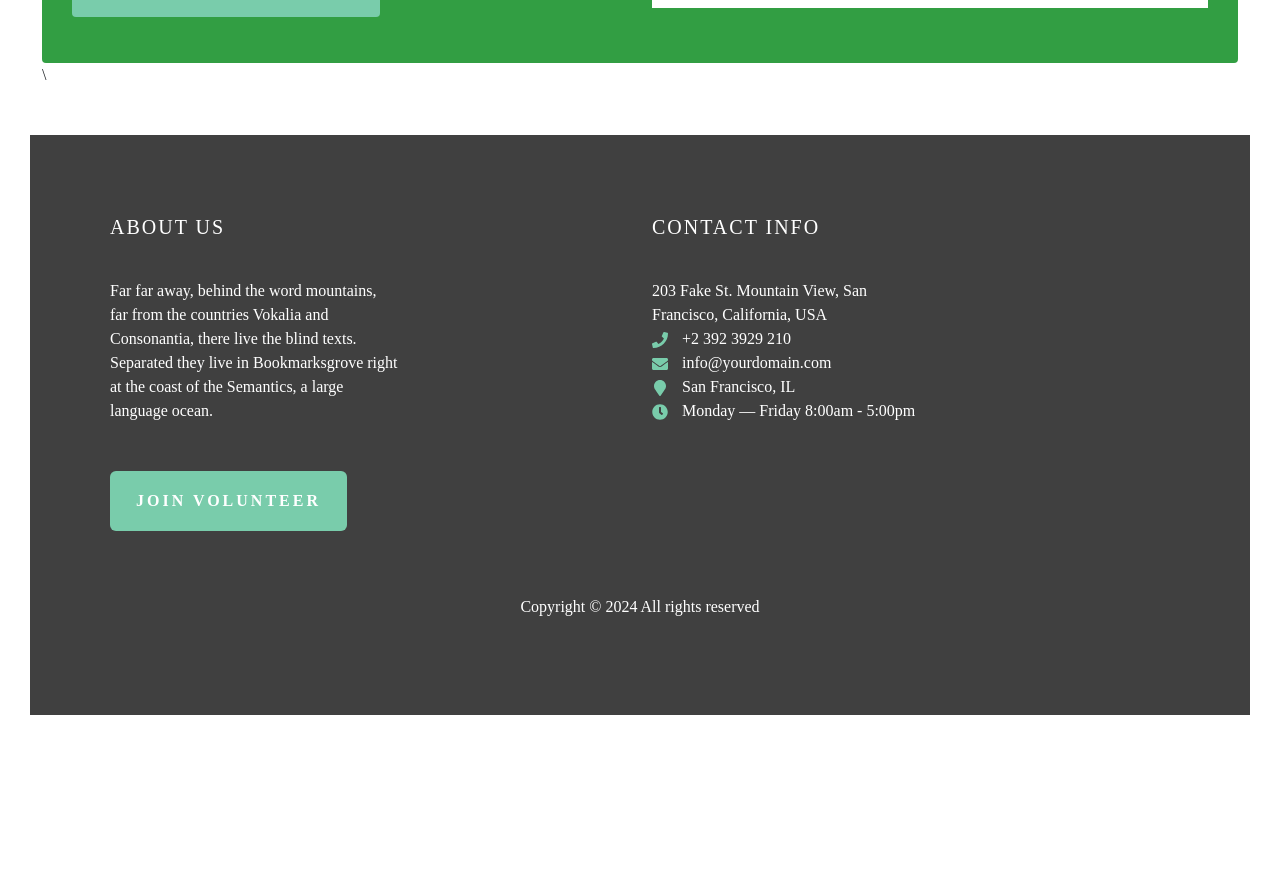
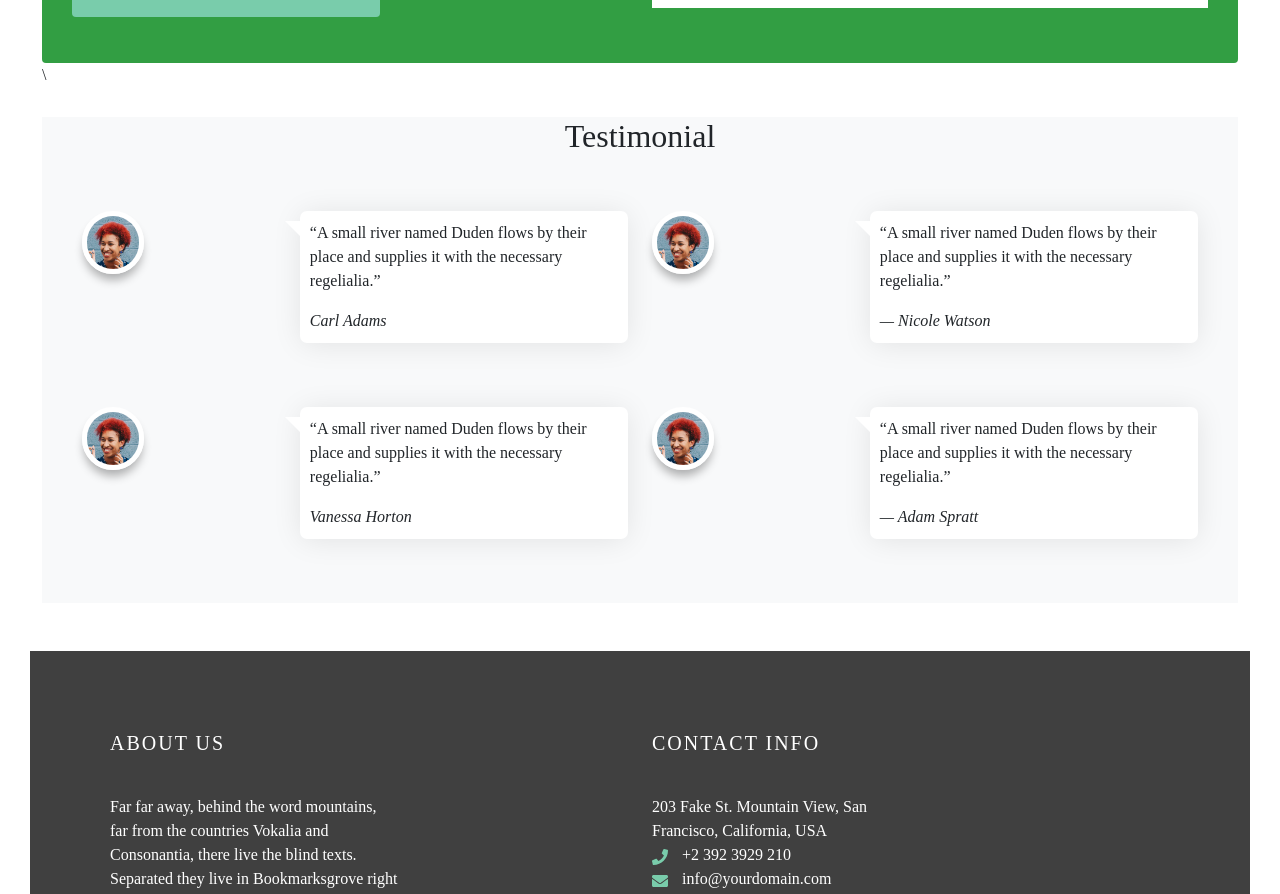
Before and after one commit to Highzik/adamDonation, a React (Vite) app: page /donate in a window 1280 px wide. Shown: the part 1918-2812 px from the top of the page. Before the commit the page ends 2663 px from the top, so only its background shows below. Built offline with nearby package versions, Linux system fonts and the light colour scheme; a web font is replaced by a local one.

Commit message:
trying to work on the testimonia page

```diff
--- a/src/pages/Donate.jsx
+++ b/src/pages/Donate.jsx
@@ -172,7 +172,7 @@ export default function Donate() {
       {/* This is the testimony section */}
 
 
-      {/* <div class="site-section bg-light">
+      <div class="site-section bg-light">
                 <div class="container">
                     <div class="row mb-5">
                     <div class="col-md-12 text-center">
@@ -226,7 +226,7 @@ export default function Donate() {
                     </div>
                     </div>
                     </div>
-                </div> */}
+                </div>
     </div>
   )
 }
--- a/src/styles/donate.css
+++ b/src/styles/donate.css
@@ -47,3 +47,49 @@
   width: 30%;
   border-radius: 100%
 }
+
+
+
+
+
+
+
+/* The css code is for the testimon side  */
+
+
+
+
+
+.block-47 .block-47-image img {
+  border: 5px solid #fff;
+  border-radius: 50%;
+  -webkit-box-shadow: 0 8px 10px -2px rgba(0, 0, 0, 0.3);
+  box-shadow: 0 8px 10px -2px rgba(0, 0, 0, 0.3);
+}
+
+
+
+.block-47 .block-47-quote {
+  margin-left: 10px;
+  padding: 10px;
+  background: #fff;
+  border-radius: 7px;
+  position: relative;
+  -webkit-box-shadow: 0 2px 30px -2px rgba(0, 0, 0, 0.1);
+  box-shadow: 0 2px 30px -2px rgba(0, 0, 0, 0.1);
+}
+
+
+  /* This is the slight edge sign  */
+
+
+.block-47 .block-47-quote:before {
+  content: "";
+  border: 1px solid red;
+  z-index: 2;
+  position: absolute;
+  left: -15px;
+  border-width: 0 20px 20px 0;
+  border-style: solid;
+  border-color: transparent #fff transparent transparent;
+}
```
